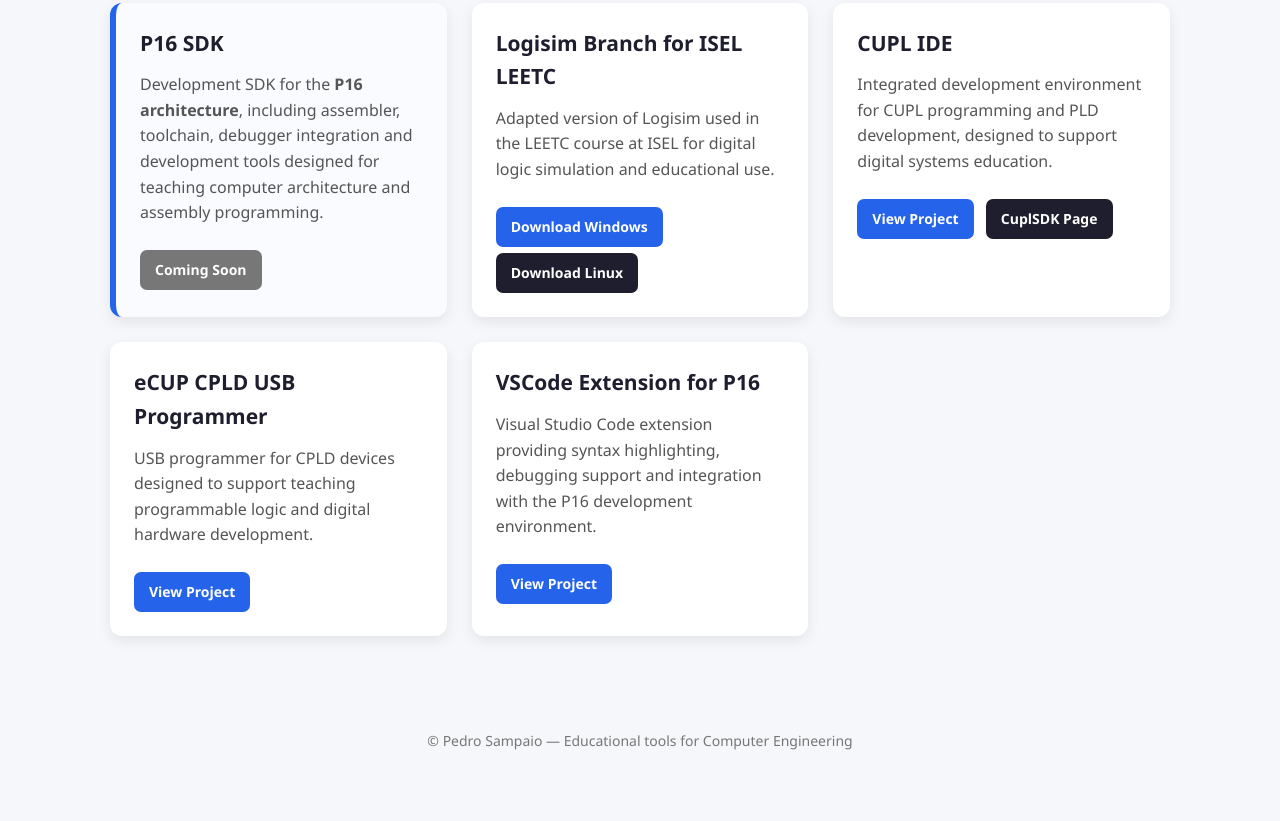
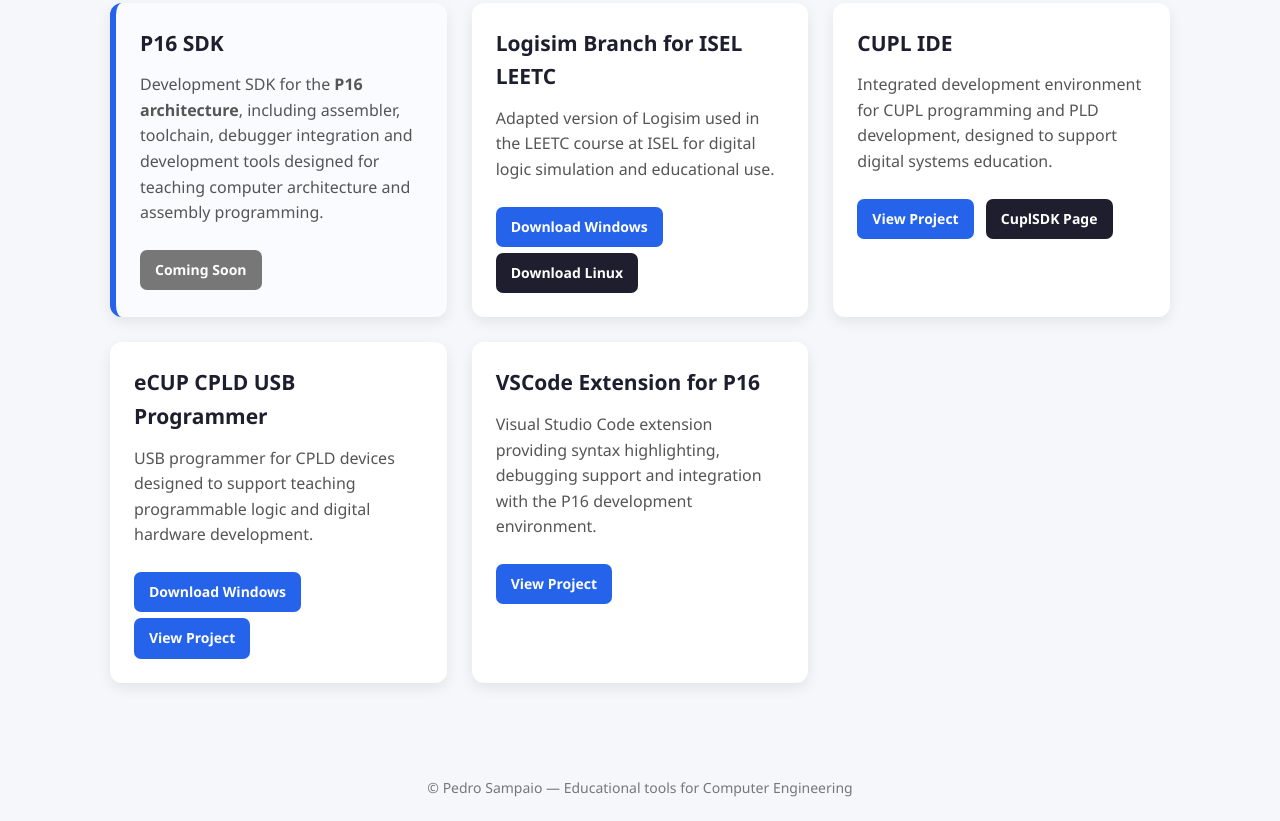
Before and after one commit to psampaio-projects/psampaio-projects.github.io, a plain HTML site: page index.html in a window 1280 px wide. Shown: the part 441-1262 px from the top of the page. Before the commit the page ends 1216 px from the top, so only its background shows below. Drawn offline with Linux system fonts and the light colour scheme.

Commit message:
add more

```diff
--- a/index.html
+++ b/index.html
@@ -78,8 +78,16 @@
           USB programmer for CPLD devices designed to support teaching programmable logic
           and digital hardware development.
         </p>
-        <a class="btn" href="https://sourceforge.net/projects/ecup/" target="_blank" rel="noopener noreferrer">View
-          Project</a>
+
+        <a class="btn"
+          href="https://github.com/psampaio-projects/psampaio-projects.github.io/releases/download/downloads-v1.0.0/eCUP-Windows.zip"
+          target="_blank" rel="noopener noreferrer">
+          Download Windows
+        </a>
+
+        <a class="btn outline" href="https://sourceforge.net/projects/ecup/" target="_blank" rel="noopener noreferrer">
+          View Project
+        </a>
       </article>
 
       <article class="project">
```
